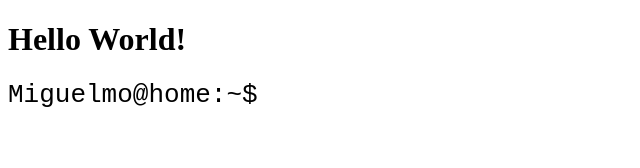
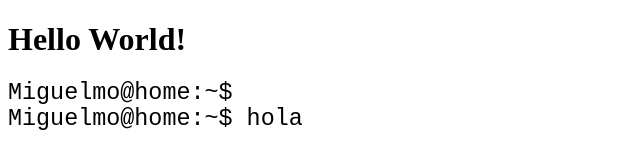
Before and after one commit to miguelmoya1/miguelmoya1.github.io, a website: page index.html in a window 1280 px wide. Shown: the whole page, without its empty margins (0-640 px from the left). Drawn offline with Linux system fonts and the light colour scheme.

Commit message:
nuevo formato

```diff
--- a/resources/js/console.js
+++ b/resources/js/console.js
@@ -1,9 +1,32 @@
-var divConsole = document.getElementById('console'), firstText = 'Miguelmo@home:~$ ';
-function createNewLine(toInsert) {
-    var newSpan = document.createElement('span');
+let divConsole = document.getElementById('console'), // Elemento de la consola
+firstText = 'Miguelmo@home:~$ ', actualSpan, textToWrite, index = 0;
+let createNewLine = (toInsert) => {
+    let newSpan = document.createElement('span');
     newSpan.textContent = toInsert || '';
     divConsole.appendChild(newSpan);
+    actualSpan = newSpan;
     return newSpan;
-}
-;
+};
+let writeText = (text) => {
+    textToWrite = text;
+    let promise = new Promise(resolve => {
+        let i, time = 300;
+        for (i = 0; i < textToWrite.length; i++) {
+            setTimeout(() => {
+                actualSpan.textContent += textToWrite[index];
+                index++;
+            }, i * time);
+        }
+        setTimeout(() => {
+            index = 0;
+            resolve();
+        }, i * time);
+    });
+    return promise;
+};
+//LÓGICA DEL CODIGO
 createNewLine(firstText);
+createNewLine(firstText);
+writeText('hola').then(() => {
+    console.log('fin');
+});
--- a/src/resources/css/style.scss
+++ b/src/resources/css/style.scss
@@ -1,13 +1,15 @@
-// out: ../../../resources/css/style.css.css, compress: true, sourceMap: false, autoprefixer: last 5 versions, groupmedia: true
+// out: ../../../resources/css/style.css, compress: true, sourceMap: false, autoprefixer: last 5 versions, groupmedia: true
+div#console {
     span {
         font-family: monospace;
-    font-size: 2em;
+        font-size: 1.8em;
+        display: block;
     }
-
-span:after {
+    span:last-child:after {
         content: "_";
         opacity: 0;
         animation: cursor 1s infinite;
+    }
 }
 
 @keyframes cursor {
--- a/src/resources/ts/console.ts
+++ b/src/resources/ts/console.ts
@@ -1,15 +1,38 @@
-// outdir: ../../../resources/js/
+let divConsole = document.getElementById('console'),        // Elemento de la consola
+    firstText = 'Miguelmo@home:~$ ',
+    actualSpan: HTMLSpanElement,
+    textToWrite: string, index = 0;
 
-let divConsole = document.getElementById('console'),        // Elemento de la consola
-    firstText = 'Miguelmo@home:~$ ';                        // Texto inicial
-
-function createNewLine(toInsert: string) {
+let createNewLine = (toInsert: string) => {
     let newSpan = document.createElement('span');
     newSpan.textContent = toInsert || '';
     divConsole.appendChild(newSpan);
+    actualSpan = newSpan;
     return newSpan;
+};
+
+let writeText = (text: string) => {
+    textToWrite = text;
+    let promise = new Promise(resolve => {
+        let i, time = 300;
+        for (i = 0; i < textToWrite.length; i++) {
+            setTimeout(() => {
+                actualSpan.textContent += textToWrite[index];
+                index++;
+            }, i * time);
+        }
+        setTimeout(() => {
+            index = 0;
+            resolve();
+        }, i * time);
+    });
+    return promise;
 };
 
 
 //LÓGICA DEL CODIGO
 createNewLine(firstText);
+createNewLine(firstText);
+writeText('hola').then(() => {
+    console.log('fin');
+});
```
Also changed, not shown: package.json (added, +22 -0 lines), tsconfig.json (added, +29 -0 lines), resources/css/style.css, 2 other files. Lines whose indentation alone changed are shown as unchanged.
